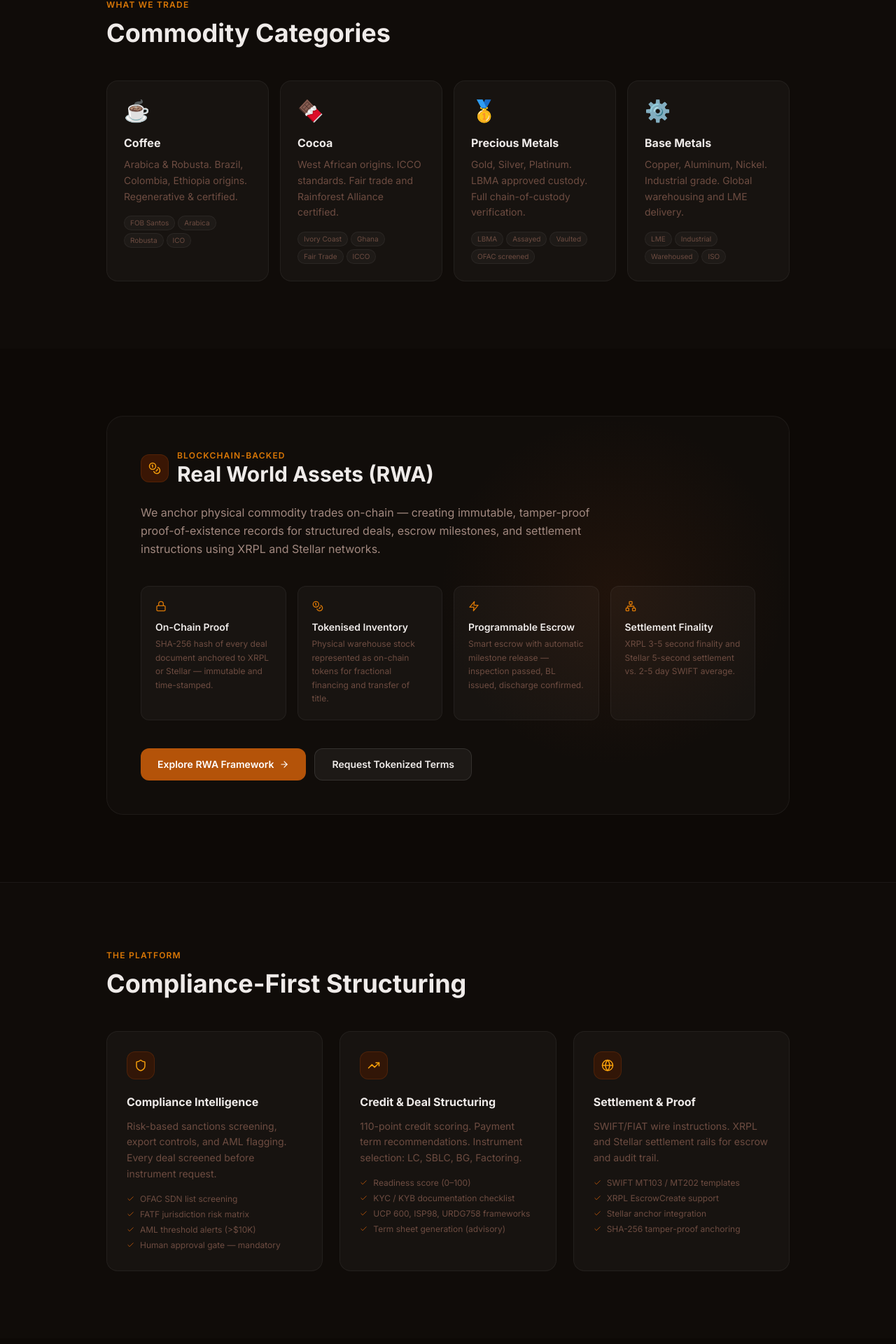
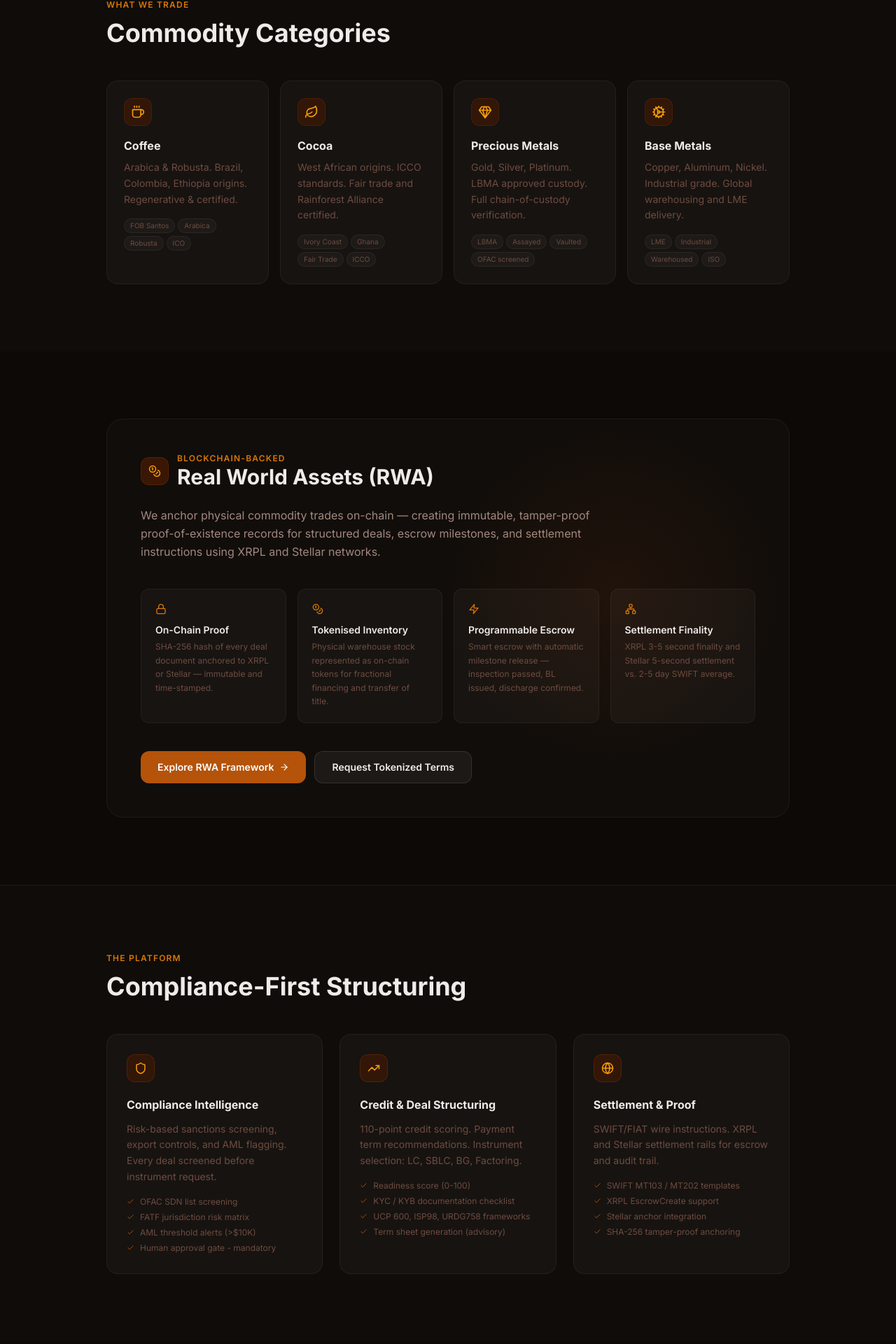
Before and after one commit to FTHTrading/boutique, a Next.js app: page / in a window 1280 px wide. Shown: the part 2057-3977 px from the top of the page at 70% size. Built offline with nearby package versions, Linux system fonts and the light colour scheme; no server answers.

Commit message:
fix: strip UTF-8 BOM, replace non-ASCII chars with ASCII/HTML entities, add charset header

```diff
--- a/app/page.tsx
+++ b/app/page.tsx
@@ -15,6 +15,10 @@ import {
   BarChart3,
   Network,
   Landmark,
+  Coffee,
+  Leaf,
+  Gem,
+  Cog,
 } from 'lucide-react'
 
 export default function Home() {
@@ -58,7 +62,7 @@ export default function Home() {
           <div className="flex items-center gap-2 mb-8">
             <span className="inline-flex items-center gap-1.5 text-xs font-semibold tracking-widest uppercase text-amber-500 border border-amber-800/50 bg-amber-950/40 px-3 py-1.5 rounded-full">
               <span className="w-1.5 h-1.5 rounded-full bg-amber-500 animate-pulse" />
-              Est. 1976 — Institutional Commodity Platform
+              Est. 1976 &mdash; Institutional Commodity Platform
             </span>
           </div>
           <h1 className="text-5xl md:text-7xl font-bold leading-[1.05] tracking-tight mb-8">
@@ -135,9 +139,11 @@ export default function Home() {
             <h2 className="text-3xl md:text-4xl font-bold text-[#efebe9]">Commodity Categories</h2>
           </div>
           <div className="grid sm:grid-cols-2 lg:grid-cols-4 gap-4">
-            {commodities.map(({ slug, icon, title, description, tags }) => (
+            {commodities.map(({ slug, icon: CommodityIcon, title, description, tags }) => (
               <Link key={slug} href={`/commodities/${slug}`} className="group relative bg-white/[0.03] hover:bg-white/[0.06] border border-white/5 hover:border-amber-800/40 rounded-2xl p-6 transition-all duration-200">
-                <div className="text-3xl mb-4">{icon}</div>
+                <div className="w-10 h-10 rounded-xl bg-amber-950/60 border border-amber-800/20 flex items-center justify-center mb-4">
+                  <CommodityIcon size={20} className="text-amber-500" />
+                </div>
                 <h3 className="font-bold text-[#efebe9] mb-2 group-hover:text-amber-400 transition-colors">{title}</h3>
                 <p className="text-sm text-[#6d4c41] leading-relaxed mb-4">{description}</p>
                 <div className="flex flex-wrap gap-1">
@@ -233,7 +239,7 @@ export default function Home() {
                 Register your firm with FTH Trading. Join our global network of independent brokers and agents. Competitive commission structures. Full compliance support. Platform access from day one.
               </p>
               <ul className="space-y-2 mb-8">
-                {['Tiered commission structure (1–3%)','Deal pipeline management tools','Compliance pre-screening for your clients','Access to FTH funding & instrument layer','Dedicated relationship manager'].map((b) => (
+                {['Tiered commission structure (1-3%)','Deal pipeline management tools','Compliance pre-screening for your clients','Access to FTH funding & instrument layer','Dedicated relationship manager'].map((b) => (
                   <li key={b} className="flex items-start gap-2 text-xs text-[#6d4c41]">
                     <Check size={11} className="text-amber-700 mt-0.5 shrink-0" />{b}
                   </li>
@@ -312,7 +318,7 @@ export default function Home() {
             <div>
               <p className="text-xs font-semibold tracking-widest uppercase text-amber-500 mb-3">Internal Platform</p>
               <h2 className="text-2xl md:text-3xl font-bold text-[#efebe9] mb-3">Team Portal</h2>
-              <p className="text-[#a1887f] max-w-md text-sm">Deals pipeline, commission tracking, client management, compliance flags, contracts, and funding tools — all in one place.</p>
+              <p className="text-[#a1887f] max-w-md text-sm">Deals pipeline, commission tracking, client management, compliance flags, contracts, and funding tools &mdash; all in one place.</p>
             </div>
             <div className="flex flex-col sm:flex-row gap-3 shrink-0">
               <Link href="/sign-in" className="inline-flex items-center justify-center gap-2 bg-amber-700 hover:bg-amber-600 text-white font-semibold px-6 py-3 rounded-xl transition-colors text-sm">
@@ -368,7 +374,7 @@ export default function Home() {
             <p className="text-[10px] text-[#3e2723] leading-relaxed max-w-3xl mb-4">
               <strong className="text-[#6d4c41]">Disclaimer:</strong> This platform flags potential compliance issues for human review. It does not constitute legal advice, regulatory certification, or a guarantee of compliance. All funding structures are non-binding drafts requiring human approval and review by qualified banking and legal professionals. FTH Trading does not issue financial instruments, act as a bank, broker-dealer, investment advisor, or money transmitter. All determinations subject to review by qualified professionals. Serving institutional buyers only. Non-US persons / entities only where applicable.
             </p>
-            <p className="text-[10px] text-[#3e2723]">© {new Date().getFullYear()} FTH Trading. All rights reserved.</p>
+            <p className="text-[10px] text-[#3e2723]">&copy; {new Date().getFullYear()} FTH Trading. All rights reserved.</p>
           </div>
         </div>
       </footer>
@@ -381,11 +387,11 @@ export default function Home() {
 // Data
 // ─────────────────────────────────────────────────────────────────
 
-const commodities = [
-  { slug: 'coffee', icon: '☕', title: 'Coffee', description: 'Arabica & Robusta. Brazil, Colombia, Ethiopia origins. Regenerative & certified.', tags: ['FOB Santos', 'Arabica', 'Robusta', 'ICO'] },
-  { slug: 'cocoa', icon: '🍫', title: 'Cocoa', description: 'West African origins. ICCO standards. Fair trade and Rainforest Alliance certified.', tags: ['Ivory Coast', 'Ghana', 'Fair Trade', 'ICCO'] },
-  { slug: 'precious-metals', icon: '🥇', title: 'Precious Metals', description: 'Gold, Silver, Platinum. LBMA approved custody. Full chain-of-custody verification.', tags: ['LBMA', 'Assayed', 'Vaulted', 'OFAC screened'] },
-  { slug: 'base-metals', icon: '⚙️', title: 'Base Metals', description: 'Copper, Aluminum, Nickel. Industrial grade. Global warehousing and LME delivery.', tags: ['LME', 'Industrial', 'Warehoused', 'ISO'] },
+const commodities: Array<{ slug: string; icon: React.ElementType; title: string; description: string; tags: string[] }> = [
+  { slug: 'coffee', icon: Coffee, title: 'Coffee', description: 'Arabica & Robusta. Brazil, Colombia, Ethiopia origins. Regenerative & certified.', tags: ['FOB Santos', 'Arabica', 'Robusta', 'ICO'] },
+  { slug: 'cocoa', icon: Leaf, title: 'Cocoa', description: 'West African origins. ICCO standards. Fair trade and Rainforest Alliance certified.', tags: ['Ivory Coast', 'Ghana', 'Fair Trade', 'ICCO'] },
+  { slug: 'precious-metals', icon: Gem, title: 'Precious Metals', description: 'Gold, Silver, Platinum. LBMA approved custody. Full chain-of-custody verification.', tags: ['LBMA', 'Assayed', 'Vaulted', 'OFAC screened'] },
+  { slug: 'base-metals', icon: Cog, title: 'Base Metals', description: 'Copper, Aluminum, Nickel. Industrial grade. Global warehousing and LME delivery.', tags: ['LME', 'Industrial', 'Warehoused', 'ISO'] },
 ]
 
 const features: Array<{ icon: React.ElementType; title: string; description: string; bullets: string[] }> = [
@@ -393,13 +399,13 @@ const features: Array<{ icon: React.ElementType; title: string; description: str
     icon: Shield,
     title: 'Compliance Intelligence',
     description: 'Risk-based sanctions screening, export controls, and AML flagging. Every deal screened before instrument request.',
-    bullets: ['OFAC SDN list screening', 'FATF jurisdiction risk matrix', 'AML threshold alerts (>$10K)', 'Human approval gate — mandatory'],
+    bullets: ['OFAC SDN list screening', 'FATF jurisdiction risk matrix', 'AML threshold alerts (>$10K)', 'Human approval gate - mandatory'],
   },
   {
     icon: TrendingUp,
     title: 'Credit & Deal Structuring',
     description: '110-point credit scoring. Payment term recommendations. Instrument selection: LC, SBLC, BG, Factoring.',
-    bullets: ['Readiness score (0–100)', 'KYC / KYB documentation checklist', 'UCP 600, ISP98, URDG758 frameworks', 'Term sheet generation (advisory)'],
+    bullets: ['Readiness score (0-100)', 'KYC / KYB documentation checklist', 'UCP 600, ISP98, URDG758 frameworks', 'Term sheet generation (advisory)'],
   },
   {
     icon: Globe,
```
Also changed, not shown: 1 other file (tests, documents, lock files or other folders).
